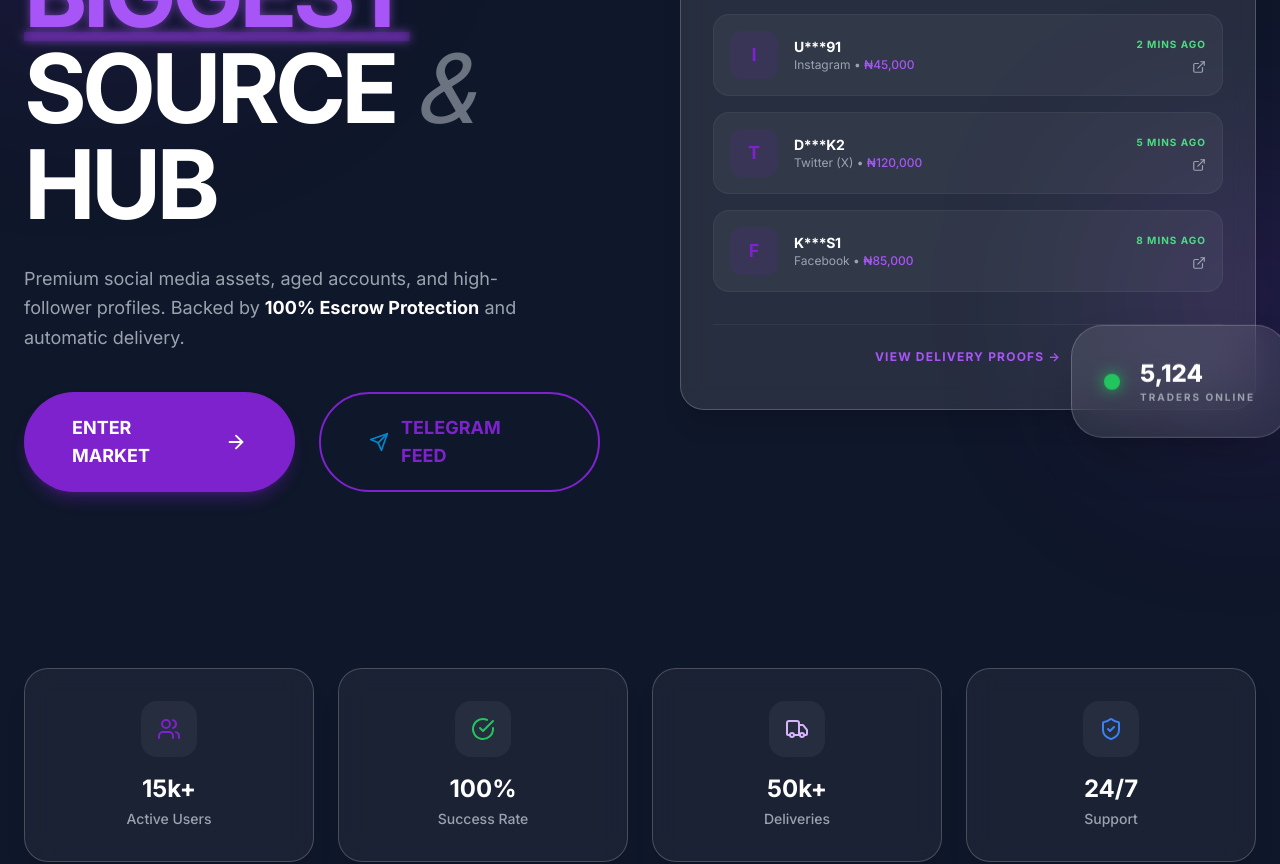
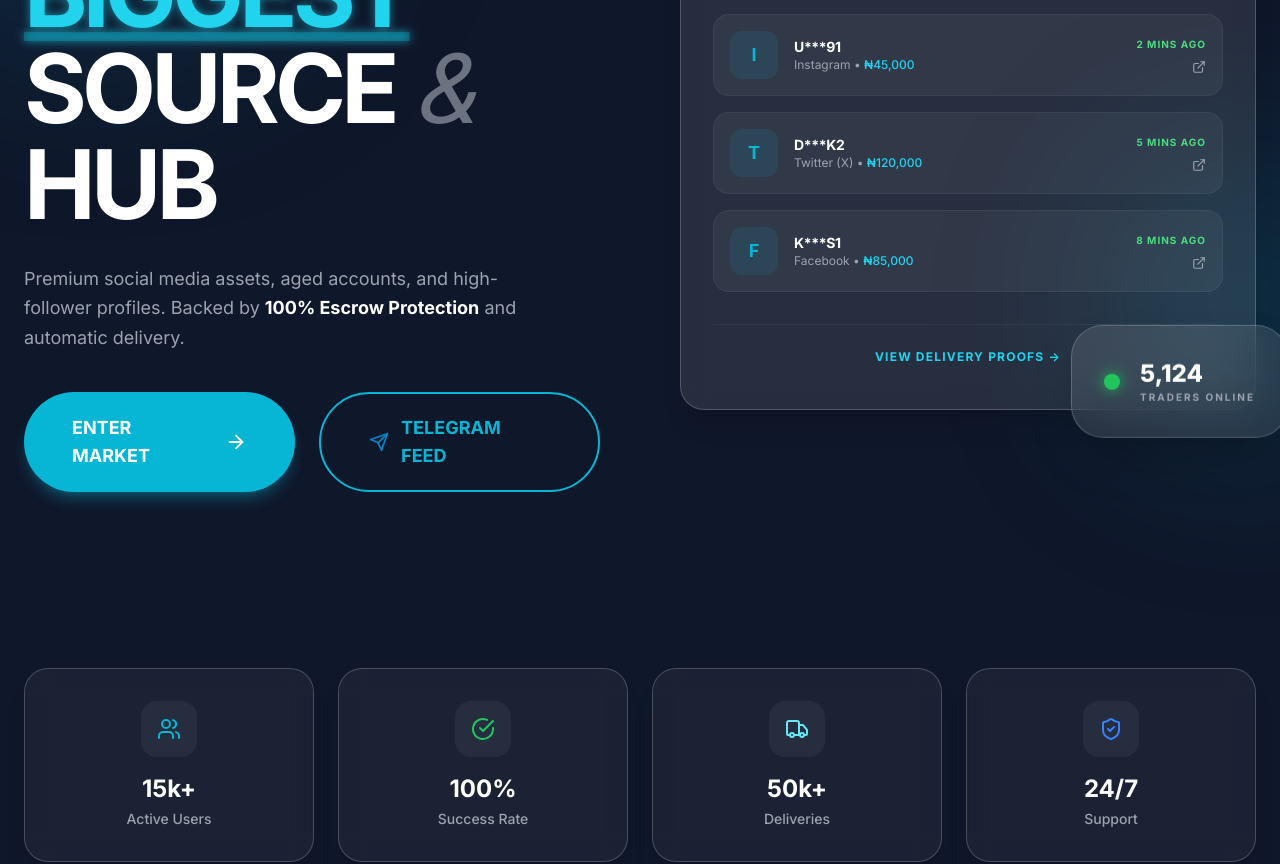
Before and after one commit to Afacehacker/BIGGESTLOGS, a React (Vite) app in the folder client/: page / in a window 1280 px wide. Shown: the part 360-1224 px from the top of the page. Built offline with nearby package versions, Linux system fonts and the light colour scheme; no server answers.

Commit message:
Update color palette to cool cyan

```diff
--- a/client/src/index.css
+++ b/client/src/index.css
@@ -3,8 +3,8 @@
 @tailwind utilities;
 
 :root {
-    --primary: #7e22ce;
-    --primary-glow: rgba(126, 34, 206, 0.4);
+    --primary: #06b6d4;
+    --primary-glow: rgba(6, 182, 212, 0.4);
 }
 
 body {
@@ -26,7 +26,7 @@ body {
 
     .neon-text {
         @apply text-primary-light transition-all duration-300;
-        text-shadow: 0 0 10px rgba(168, 85, 247, 0.6);
+        text-shadow: 0 0 10px rgba(34, 211, 238, 0.6);
     }
 
     .btn-primary {
@@ -52,12 +52,12 @@ body {
 }
 
 ::-webkit-scrollbar-thumb {
-    background: #7e22ce;
+    background: #06b6d4;
     border-radius: 10px;
 }
 
 ::-webkit-scrollbar-thumb:hover {
-    background: #a855f7;
+    background: #22d3ee;
 }
 
 /* Animations */
--- a/client/tailwind.config.js
+++ b/client/tailwind.config.js
@@ -9,14 +9,14 @@ export default {
         extend: {
             colors: {
                 primary: {
-                    light: '#a855f7',
-                    DEFAULT: '#7e22ce',
-                    dark: '#581c87',
+                    light: '#22d3ee',
+                    DEFAULT: '#06b6d4',
+                    dark: '#0891b2',
                 },
                 secondary: '#ffffff',
                 accent: {
-                    neon: '#d8b4fe',
-                    glow: '#9333ea',
+                    neon: '#67e8f9',
+                    glow: '#00bcd4',
                 },
                 dark: {
                     bg: '#0f172a',
@@ -29,8 +29,8 @@ export default {
             },
             keyframes: {
                 'glow-pulse': {
-                    '0%, 100%': { opacity: 1, boxShadow: '0 0 20px rgba(168, 85, 247, 0.5)' },
-                    '50%': { opacity: 0.8, boxShadow: '0 0 40px rgba(168, 85, 247, 0.8)' },
+                    '0%, 100%': { opacity: 1, boxShadow: '0 0 20px rgba(34, 211, 238, 0.5)' },
+                    '50%': { opacity: 0.8, boxShadow: '0 0 40px rgba(34, 211, 238, 0.8)' },
                 },
                 'float': {
                     '0%, 100%': { transform: 'translateY(0)' },
```
